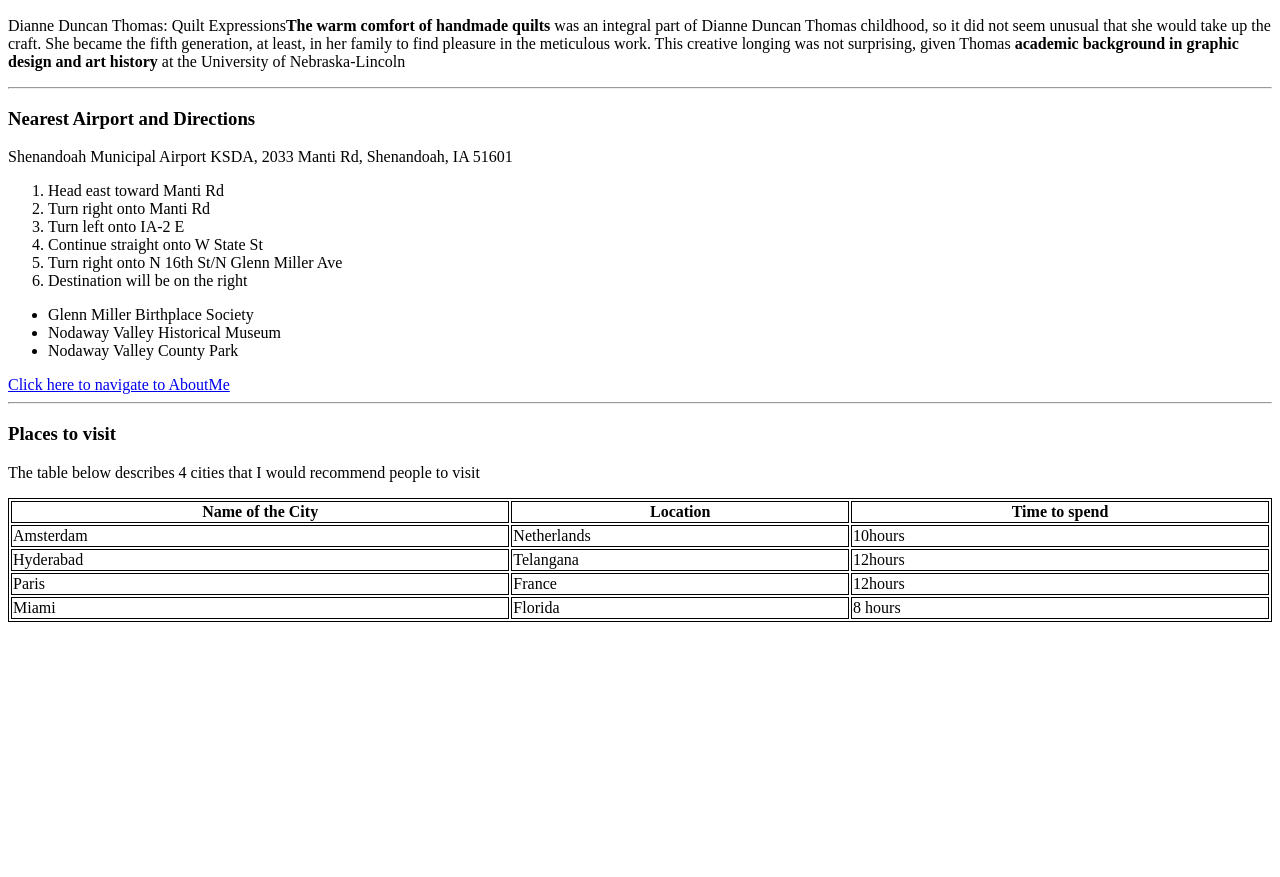
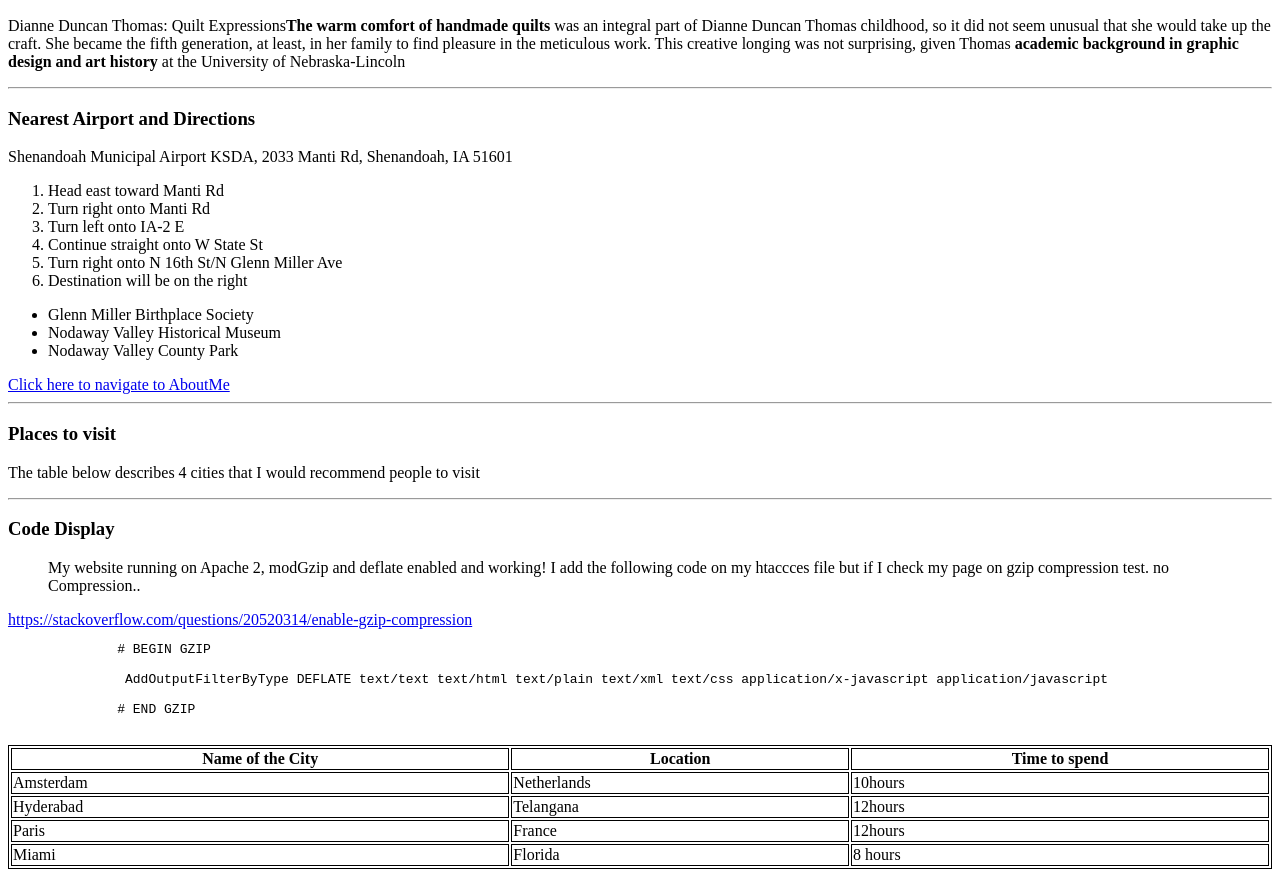
Before and after one commit to 44-563-Web-Apps-F22/44563-webapps-assignment-3-TejaswiniK26, a plain HTML site: page index.html in a window 1280 px wide. Shown: the part 110-987 px from the top of the page. Before the commit the page ends 800 px from the top, so only its background shows below. Drawn offline with Linux system fonts and the light colour scheme.

Commit message:
Code Snippet

```diff
--- a/index.html
+++ b/index.html
@@ -72,7 +72,18 @@
                 <td>Florida</td>
                 <td>8 hours</td>
             </tr>
-
+            <hr>
+            <h3>Code Display</h3>
+            <blockquote>My website running on Apache 2, modGzip and deflate enabled and working!
+                I add the following code on my htaccces file but if I check my page on gzip compression test. no Compression..</blockquote>
+                <a href= "url"> https://stackoverflow.com/questions/20520314/enable-gzip-compression</a>
+            <pre>
+              # BEGIN GZIP
+               <ifmodule mod_deflate.c>
+               AddOutputFilterByType DEFLATE text/text text/html text/plain text/xml text/css application/x-javascript application/javascript
+               </ifmodule>
+              # END GZIP
+       </pre>
     </body>
 
 </html>
```
